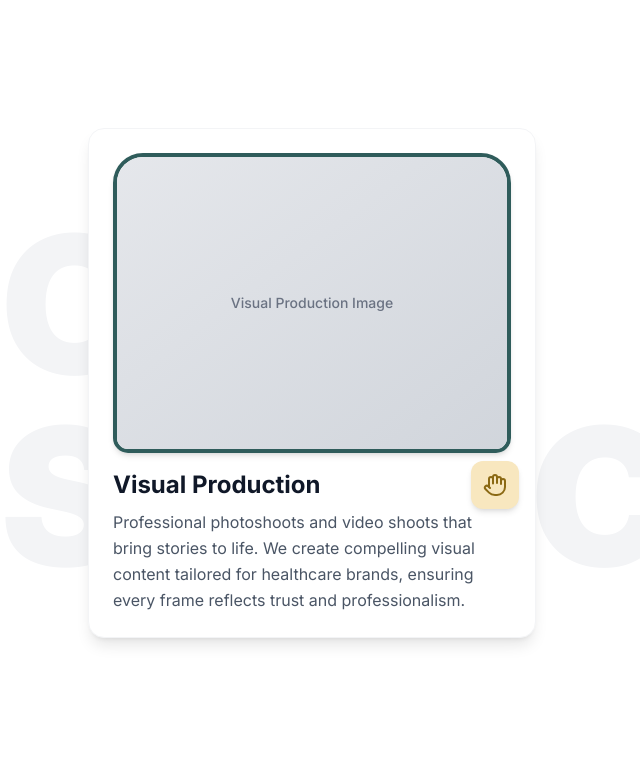
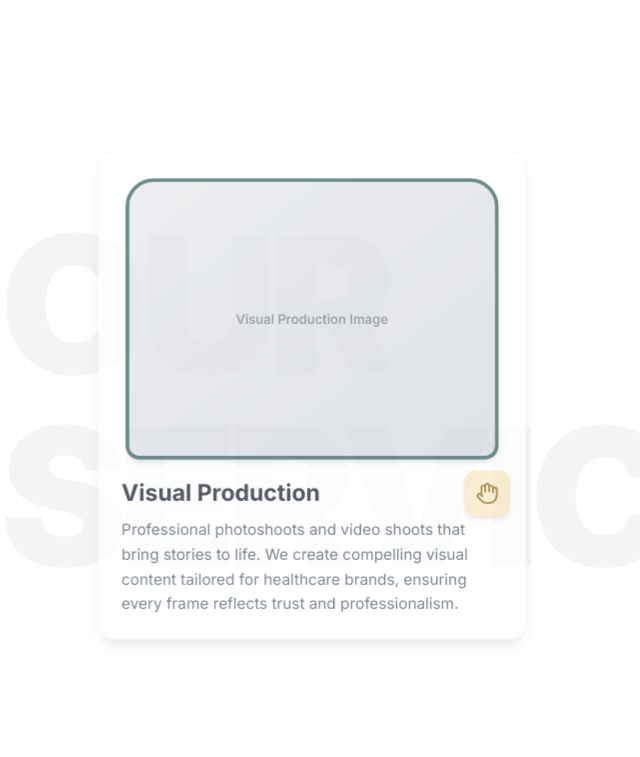
Before and after one commit to kirti253/krishna-portfolio, a Next.js app: page / in a window 1280 px wide. Shown: the part 1620-2377 px from the top of the page, without its empty margins (0-640 px from the left). Built offline with nearby package versions, Linux system fonts and the light colour scheme.

Commit message:
animations added on our servuces

```diff
--- a/components/services.tsx
+++ b/components/services.tsx
@@ -53,8 +53,82 @@ const services = [
 ];
 
 export default function Services() {
+  const [visibleCards, setVisibleCards] = useState<Set<number>>(new Set());
+  const [scrollProgress, setScrollProgress] = useState<Map<number, number>>(new Map());
+  const [scrollY, setScrollY] = useState(0);
+  const cardRefs = useRef<(HTMLDivElement | null)[]>([]);
+  const sectionRef = useRef<HTMLElement>(null);
+
+  useEffect(() => {
+    const observers: IntersectionObserver[] = [];
+
+    cardRefs.current.forEach((ref, index) => {
+      if (!ref) return;
+
+      const observer = new IntersectionObserver(
+        (entries) => {
+          entries.forEach((entry) => {
+            if (entry.isIntersecting) {
+              setVisibleCards((prev) => new Set(prev).add(index));
+            }
+          });
+        },
+        {
+          threshold: 0.2,
+          rootMargin: "0px 0px -50px 0px",
+        }
+      );
+
+      observer.observe(ref);
+      observers.push(observer);
+    });
+
+    return () => {
+      observers.forEach((observer) => observer.disconnect());
+    };
+  }, []);
+
+  // Scroll-based animations
+  useEffect(() => {
+    const handleScroll = () => {
+      setScrollY(window.scrollY);
+
+      if (!sectionRef.current) return;
+
+      const windowHeight = window.innerHeight;
+      const currentScrollY = window.scrollY;
+
+      cardRefs.current.forEach((ref, index) => {
+        if (!ref) return;
+
+        const cardTop = ref.offsetTop;
+        const cardHeight = ref.offsetHeight;
+        const cardCenter = cardTop + cardHeight / 2;
+        const viewportCenter = currentScrollY + windowHeight / 2;
+
+        // Calculate scroll progress for this card (0 to 1)
+        const distance = Math.abs(cardCenter - viewportCenter);
+        const maxDistance = windowHeight;
+        const progress = Math.max(0, Math.min(1, 1 - distance / maxDistance));
+
+        setScrollProgress((prev) => {
+          const newMap = new Map(prev);
+          newMap.set(index, progress);
+          return newMap;
+        });
+      });
+    };
+
+    window.addEventListener("scroll", handleScroll, { passive: true });
+    handleScroll(); // Initial call
+
+    return () => {
+      window.removeEventListener("scroll", handleScroll);
+    };
+  }, []);
+
   return (
-    <section id="services" className="w-full bg-white relative">
+    <section ref={sectionRef} id="services" className="w-full bg-white relative">
       {/* Background Text - Sticky */}
       <div className="sticky top-0 h-screen flex items-center justify-center pointer-events-none z-0">
         <h2 className="text-8xl md:text-9xl lg:text-[12rem] font-black text-gray-100 uppercase tracking-tighter select-none">
@@ -69,15 +143,50 @@ export default function Services() {
           {services.map((service, index) => {
             const IconComponent = service.icon;
             const isLeftAligned = index % 2 === 0; // Alternating: left, right, left, right
+            const isVisible = visibleCards.has(index);
+            const progress = scrollProgress.get(index) || 0;
+
+            // Calculate scroll-based transforms
+            const scale = 0.9 + progress * 0.1; // Scale from 0.9 to 1.0
+            const rotateY = isLeftAligned ? (1 - progress) * -5 : (1 - progress) * 5; // 3D rotation
+            const translateY = (1 - progress) * 30; // Parallax effect
 
             return (
               <div
                 key={service.id}
+                ref={(el) => {
+                  cardRefs.current[index] = el;
+                }}
                 className={`flex ${isLeftAligned ? "justify-start" : "justify-end"}`}
               >
-                <div className="w-full max-w-md bg-white rounded-2xl p-4 md:p-6 shadow-lg hover:shadow-xl transition-all duration-500 border border-gray-100">
+                <div
+                  className={`w-full max-w-md bg-white rounded-2xl p-4 md:p-6 shadow-lg hover:shadow-xl transition-all duration-300 border border-gray-100 ${
+                    isVisible
+                      ? isLeftAligned
+                        ? "opacity-100 translate-x-0"
+                        : "opacity-100 translate-x-0"
+                      : isLeftAligned
+                      ? "opacity-0 -translate-x-10"
+                      : "opacity-0 translate-x-10"
+                  }`}
+                  style={{
+                    transitionDelay: `${index * 100}ms`,
+                    transform: `translateY(${translateY}px) scale(${scale}) rotateY(${rotateY}deg)`,
+                    opacity: isVisible ? Math.max(0.7, progress) : 0,
+                  }}
+                >
                   {/* Image Container */}
-                  <div className="relative w-full h-[250px] md:h-[300px] border-[4px] border-[#2F5C5B] rounded-[30px_30px_15px_15px] overflow-hidden shadow-md mb-4 hover:scale-105 transition-transform duration-300">
+                  <div
+                    className={`relative w-full h-[250px] md:h-[300px] border-[4px] border-[#2F5C5B] rounded-[30px_30px_15px_15px] overflow-hidden shadow-md mb-4 hover:scale-105 transition-all duration-300 ${
+                      isVisible
+                        ? "opacity-100 scale-100"
+                        : "opacity-0 scale-95"
+                    }`}
+                    style={{
+                      transitionDelay: `${index * 100 + 200}ms`,
+                      transform: `scale(${0.95 + progress * 0.05})`,
+                    }}
+                  >
                     <div className="w-full h-full bg-gradient-to-br from-gray-200 to-gray-300 flex items-center justify-center">
                       <div className="text-gray-500 text-sm font-medium text-center px-2">
                         {service.imagePlaceholder}
@@ -88,17 +197,38 @@ export default function Services() {
                   {/* Text Content */}
                   <div className="relative">
                     {/* Icon */}
-                    <div className="absolute -top-2 -right-2 w-10 h-10 md:w-12 md:h-12 bg-[#F8E7BF] rounded-lg flex items-center justify-center z-10 shadow-md hover:scale-110 hover:rotate-6 transition-all duration-300">
+                    <div
+                      className={`absolute -top-2 -right-2 w-10 h-10 md:w-12 md:h-12 bg-[#F8E7BF] rounded-lg flex items-center justify-center z-10 shadow-md hover:scale-110 hover:rotate-6 transition-all duration-500 ${
+                        isVisible
+                          ? "opacity-100 scale-100 rotate-0"
+                          : "opacity-0 scale-0 rotate-180"
+                      }`}
+                      style={{ transitionDelay: `${index * 100 + 300}ms` }}
+                    >
                       <IconComponent className="w-5 h-5 md:w-6 md:h-6 text-[#8B6914]" />
                     </div>
 
                     {/* Title */}
-                    <h3 className="text-xl md:text-2xl font-bold text-gray-900 mb-2 pr-12 md:pr-14">
+                    <h3
+                      className={`text-xl md:text-2xl font-bold text-gray-900 mb-2 pr-12 md:pr-14 transition-all duration-700 ${
+                        isVisible
+                          ? "opacity-100 translate-y-0"
+                          : "opacity-0 translate-y-5"
+                      }`}
+                      style={{ transitionDelay: `${index * 100 + 400}ms` }}
+                    >
                       {service.title}
                     </h3>
 
                     {/* Description */}
-                    <p className="text-gray-600 text-sm md:text-base leading-relaxed">
+                    <p
+                      className={`text-gray-600 text-sm md:text-base leading-relaxed transition-all duration-700 ${
+                        isVisible
+                          ? "opacity-100 translate-y-0"
+                          : "opacity-0 translate-y-5"
+                      }`}
+                      style={{ transitionDelay: `${index * 100 + 500}ms` }}
+                    >
                       {service.description}
                     </p>
                   </div>
```
